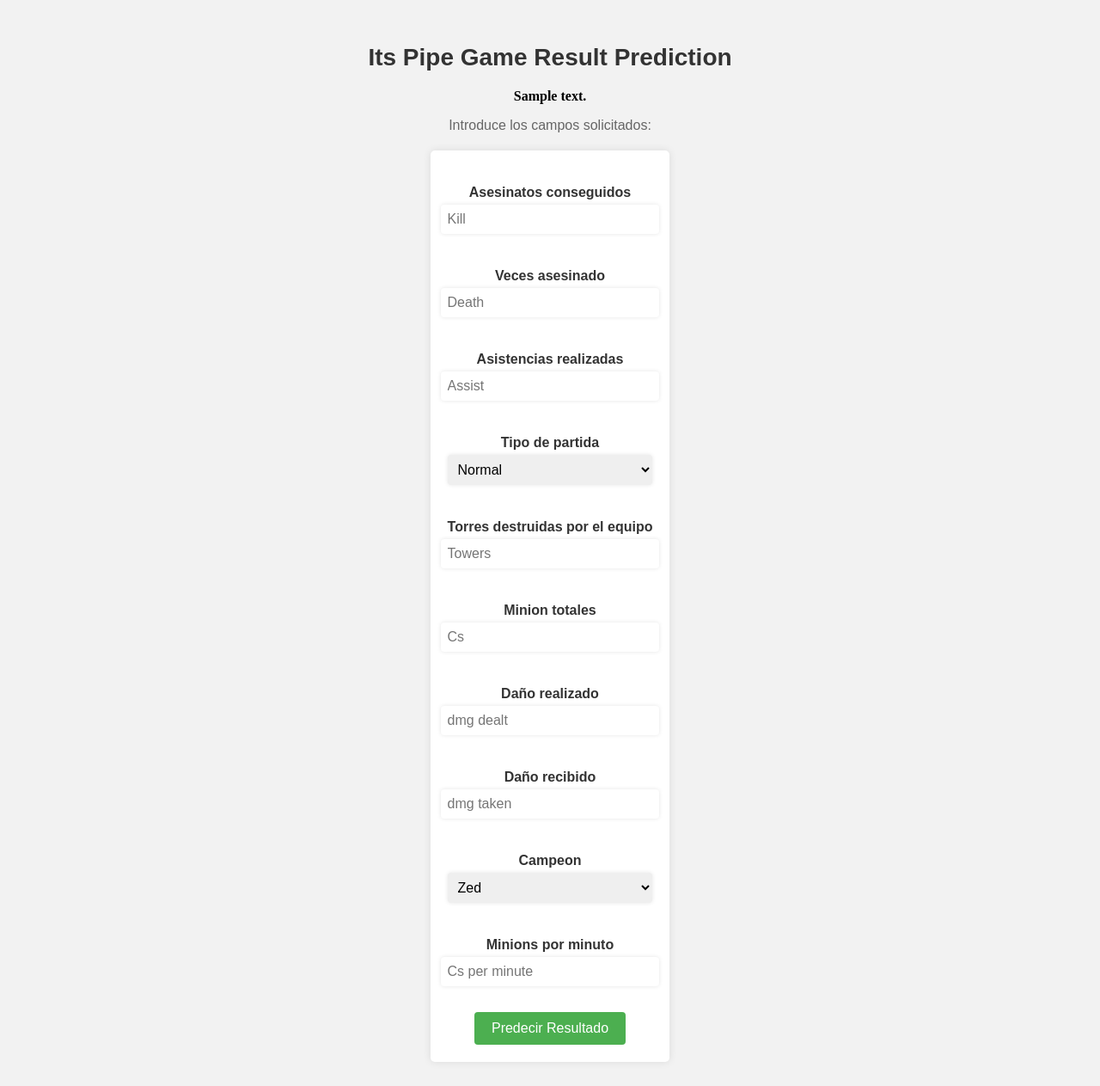
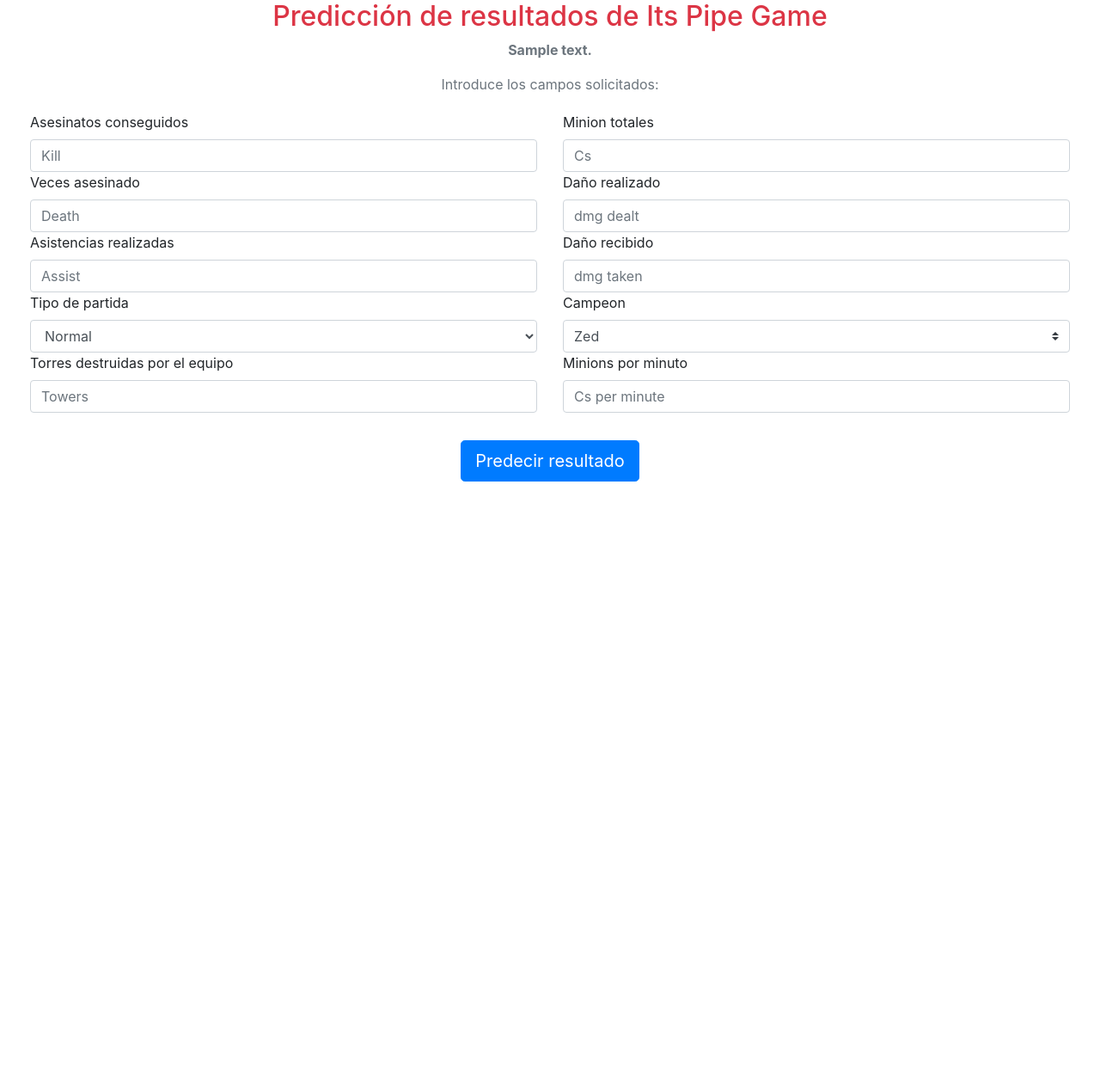
Before and after one commit to stbnlen/itspipe-model, a Flask app: template templates/index.html in a window 1280 px wide. Shown: the whole page at 86% size. After the commit the page ends 560 px from the top, so only its background shows below. Run offline with Flask 2, Linux system fonts and the light colour scheme; the template is opened without the code that fills it: most values are stand-ins (such as "Sample title", 1, 10 or a date in 2020); parts of the project's set-up code (start-up, migrations or seed data) failed here and were passed over; some libraries are stand-ins or nearby versions.

Commit message:
bootstrap

```diff
--- a/static/css/style.css
+++ b/static/css/style.css
@@ -1,90 +1,3 @@
-/* Estilos de body */
-body {
-    background-color: #f2f2f2;
+.form-container {
+    margin: 20px;
 }
-
-/* Estilos de contenedor principal */
-.login {
-    display: flex;
-    align-items: center;
-    flex-direction: column;
-    height: 100%;
-    padding: 20px;
-    box-sizing: border-box;
-}
-
-/* Estilos de título */
-h2 {
-    text-align: center;
-    font-size: 28px;
-    margin-bottom: 20px;
-    font-family: Arial, sans-serif;
-    color: #333;
-}
-
-/* Estilos de párrafo */
-p {
-    text-align: center;
-    font-size: 16px;
-    margin-bottom: 20px;
-    font-family: Arial, sans-serif;
-    color: #666;
-}
-
-/* Estilos de formulario */
-form {
-    display: flex;
-    flex-direction: column;
-    align-items: center;
-    justify-content: center;
-    font-family: Arial, sans-serif;
-    background-color: #fff;
-    padding: 20px;
-    border-radius: 5px;
-    box-shadow: 0px 0px 10px rgba(0, 0, 0, 0.1);
-}
-
-/* Estilos de etiqueta */
-label {
-    margin-top: 20px;
-    margin-bottom: 5px;
-    font-weight: bold;
-    color: #333;
-}
-
-/* Estilos de entrada de texto y select */
-input[type="text"],
-select {
-    padding: 8px;
-    margin-bottom: 20px;
-    margin-bottom: 20px;
-    border-radius: 4px;
-    border: none;
-    box-shadow: 0px 0px 5px rgba(0, 0, 0, 0.1);
-    font-size: 16px;
-    width: 100%;
-}
-
-select {
-    width: 100%;
-}
-
-/* Estilos de botón de envío */
-button[type="submit"] {
-    background-color: #4CAF50;
-    border: none;
-    color: white;
-    padding: 10px 20px;
-    text-align: center;
-    text-decoration: none;
-    display: inline-block;
-    font-size: 16px;
-    border-radius: 4px;
-    cursor: pointer;
-    transition: background-color 0.3s ease-in-out;
-    margin-top: 10px;
-}
-
-button[type="submit"]:hover {
-    background-color: #3e8e41;
-}
--- a/templates/index.html
+++ b/templates/index.html
@@ -5,47 +5,43 @@
 	<meta charset="utf-8">
 	<title>Its Pipe Game Result Prediction</title>
 	<!-- CSS -->
+	<link rel="stylesheet" href="https://maxcdn.bootstrapcdn.com/bootstrap/4.0.0/css/bootstrap.min.css">
 	<link rel="stylesheet" href="{{ url_for('static', filename='css/style.css') }}">
 </head>
 
 <body>
 	<div class="login">
-		<h2>Its Pipe Game Result Prediction</h2>
-		<b>{{ prediction_text }}</b>
-		<p>Introduce los campos solicitados:</p>
-		<form action="{{url_for('predict')}}" method="post">
+		<h2 class="text-center text-danger">Predicción de resultados de Its Pipe Game</h2>
+		<p class="text-center text-secondary"><b>{{ prediction_text }}</b></p>
+		<p class="text-center text-secondary">Introduce los campos solicitados:</p>
+		<form action="{{url_for('predict')}}" method="post" class="row form-container">
+			<div class="col-sm-6 form-group">
 				<label>Asesinatos conseguidos</label>
-			<input type="text" name="kill" placeholder="Kill" required="required">
-
+				<input type="text" name="kill" placeholder="Kill" required="required" class="form-control">
 				<label>Veces asesinado</label>
-			<input type="text" name="death" placeholder="Death" required="required">
-
+				<input type="text" name="death" placeholder="Death" required="required" class="form-control">
 				<label>Asistencias realizadas</label>
-			<input type="text" name="assist" placeholder="Assist" required="required">
-
+				<input type="text" name="assist" placeholder="Assist" required="required" class="form-control">
 				<label>Tipo de partida</label>
-			<select id="dropdown" name="game_type">
+				<select id="dropdown" name="game_type" class="form-control">
 					<option value="0">Normal</option>
 					<option value="1">ARAM</option>
 					<option value="2">Rango 5:5 Flex</option>
 					<option value="3">Clasificatoria Solo 5vs5</option>
 					<option value="4">Clash</option>
 				</select>
-
 				<label>Torres destruidas por el equipo</label>
-			<input type="text" name="tower" placeholder="Towers" required="required">
-
+				<input type="text" name="tower" placeholder="Towers" required="required" class="form-control">
+			</div>
+			<div class="col-sm-6 form-group">
 				<label>Minion totales</label>
-			<input type="text" name="cs" placeholder="Cs" required="required">
-
+				<input type="text" name="cs" placeholder="Cs" required="required" class="form-control">
 				<label>Daño realizado</label>
-			<input type="text" name="dmg_dealt" placeholder="dmg dealt" required="required">
-
+				<input type="text" name="dmg_dealt" placeholder="dmg dealt" required="required" class="form-control">
 				<label>Daño recibido</label>
-			<input type="text" name="dmg_taken" placeholder="dmg taken" required="required">
-
+				<input type="text" name="dmg_taken" placeholder="dmg taken" required="required" class="form-control">
 				<label>Campeon</label>
-			<select id="dropdown" name="champion">
+				<select id="dropdown" name="champion" class="form-control custom-select">
 					<option value="0">Zed</option>
 					<option value="1">Kayn</option>
 					<option value="2">Vex</option>
@@ -57,12 +53,16 @@
 					<option value="8">Sylas</option>
 					<option value="9">Elise</option>
 				</select>
-
 				<label>Minions por minuto</label>
-			<input type="text" name="cs_per_minute" placeholder="Cs per minute" required="required">
-			<button type="submit" id="submit-btn"> Predecir Resultado</button>
+				<input type="text" name="cs_per_minute" placeholder="Cs per minute" required="required"
+					class="form-control">
+			</div>
+			<div class="col-12 text-center mt-3">
+				<button type="submit" id="submit-btn" class="btn btn-primary btn-lg btn">Predecir resultado</button>
+			</div>
 		</form>
 	</div>
+
 </body>
 
 </html>
```
Lines whose indentation alone changed are shown as unchanged.
